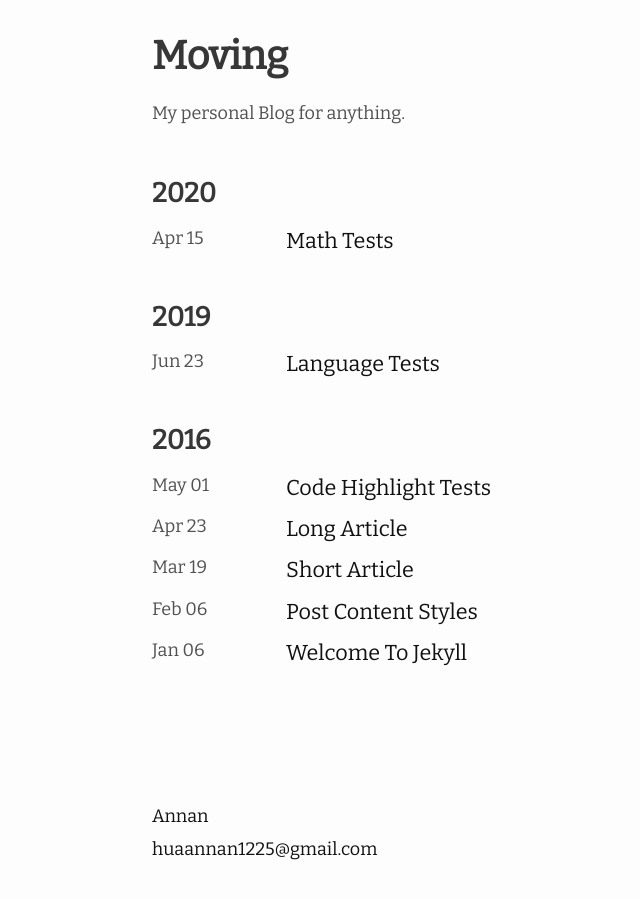
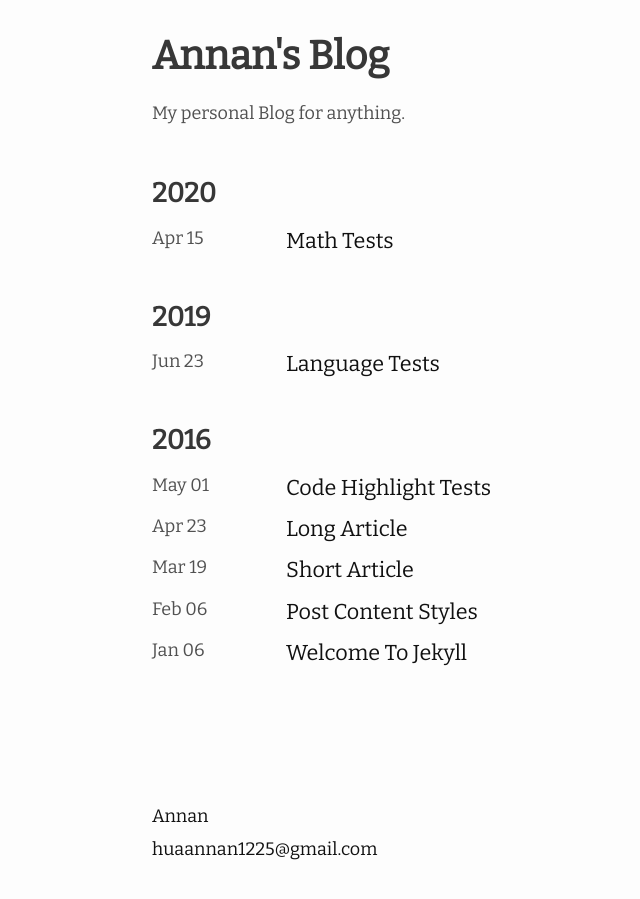
Before and after one commit to EmmettHan/EmmettHan.github.io, a Jekyll site: the page built from index.md, in a window 1280 px wide. Shown: the whole page, without its empty margins (118-758 px from the left). Built offline with Jekyll 4.4.1, drawn with Linux system fonts in a browser that asks for light colours; nearby versions of some CDN libraries.

Commit message:
change title

```diff
--- a/_config.yml
+++ b/_config.yml
@@ -1,4 +1,4 @@
-title: Moving # The title of the blog
+title: Annan's Blog # The title of the blog
 author: Annan # Your name
 email: huaannan1225@gmail.com # your email shown in the footer
 url: https://annansuper.cn/ # this is your site's root address.
```
